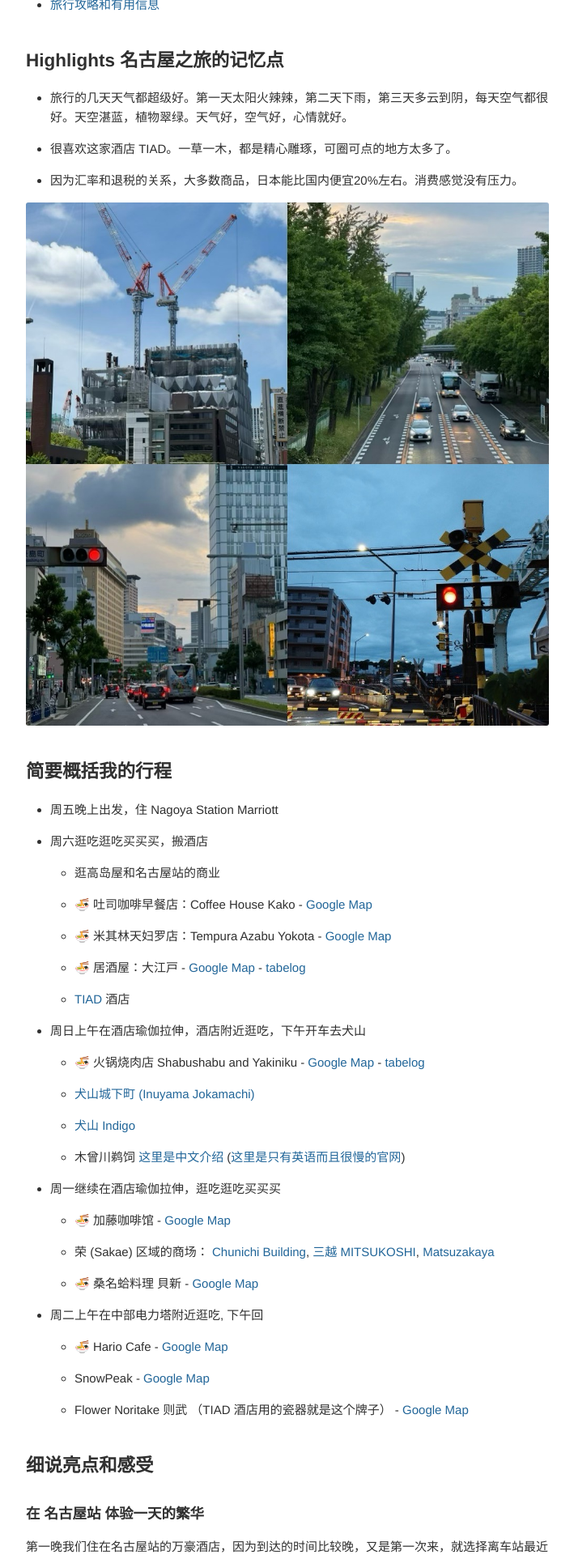
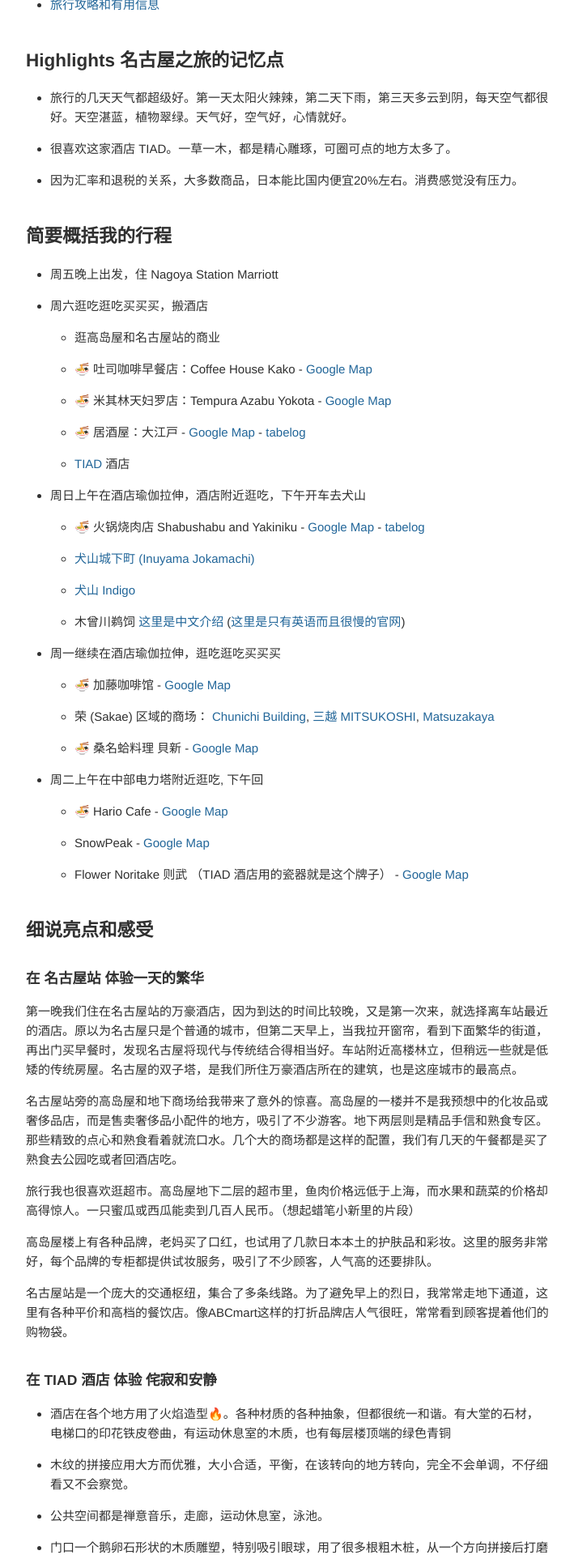
Before and after one commit to imrickysu/imrickysu.github.io, a Jekyll site: the page built from _posts/2024-07-01-nagoya-travel-log.md, in a window 1280 px wide. Shown: the part 600-2520 px from the top of the page at 81% size, without its empty margins (285-994 px from the left). Built offline with Jekyll 4.4.1, drawn with Linux system fonts in a browser that asks for light colours.

Commit message:
nagoya: remove weather image

```diff
--- a/_posts/2024-07-01-nagoya-travel-log.md
+++ b/_posts/2024-07-01-nagoya-travel-log.md
@@ -25,9 +25,6 @@
 - 旅行的几天天气都超级好。第一天太阳火辣辣，第二天下雨，第三天多云到阴，每天空气都很好。天空湛蓝，植物翠绿。天气好，空气好，心情就好。
 - 很喜欢这家酒店 TIAD。一草一木，都是精心雕琢，可圈可点的地方太多了。
 - 因为汇率和退税的关系，大多数商品，日本能比国内便宜20%左右。消费感觉没有压力。
-
-![Nagoya Weather](/images/2024_nagoya/nagoya_weather.jpg)
-
 
 ## 简要概括我的行程
 - 周五晚上出发，住 Nagoya Station Marriott
```
Also changed, not shown: images/2024_nagoya/nagoya_weather.jpg (deleted).
